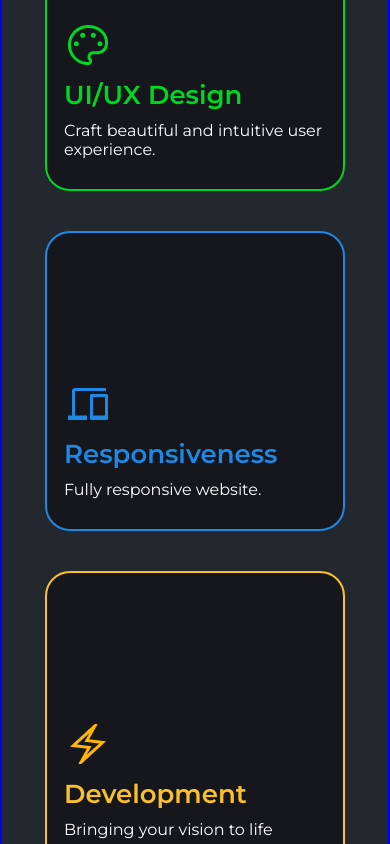
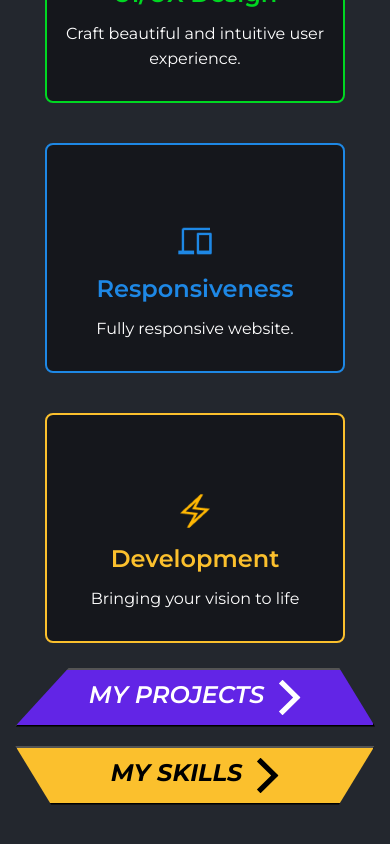
Before and after one commit to ImAndresito/My-Portfolio, an Angular app: page / in a window 390 px wide. Shown: the part 880-1724 px from the top of the page. Built offline with nearby package versions, Linux system fonts and the light colour scheme.

Commit message:
style(components): adjust mobile responsive styles for header and what-ido
Increase font size and margins in header for better mobile visibility
Improve mobile layout and spacing in what-ido component

```diff
--- a/src/app/components/header/header.component.ts
+++ b/src/app/components/header/header.component.ts
@@ -23,8 +23,8 @@ import { TranslatePipe } from '../../pipes/translate.pipe';
 
       @media screen and (max-width: 480px) {
         .header-title {
-          font-size: 24px;
-          margin-top: 20px;
+          font-size: 26px;
+          margin-top: 25px;
         }
       }
     `,
--- a/src/app/components/what-ido/what-ido.component.css
+++ b/src/app/components/what-ido/what-ido.component.css
@@ -57,6 +57,7 @@ main {
   flex-direction: column;
   gap: 20px;
   margin-right: 18px;
+  margin-left: 45px;
 }
 
 .buttons button {
@@ -114,11 +115,76 @@ main {
 @media screen and (max-width: 480px) {
   main {
     flex-direction: column;
-    border: 2px solid blue;
+    padding-top: 26px;
   }
 
   .services {
     flex-direction: column;
     align-items: center;
   }
+
+  .box {
+    height: 230px;
+    text-align: center;
+    line-height: 25px;
+    display: flex;
+    align-items: center;
+    border-radius: 8px;
+  }
+
+  .box img {
+    width: 40px;
+  }
+
+  .box h3 {
+    font-size: 24px;
+  }
+
+  .box p {
+    font-size: 16px;
+  }
+
+  .design,
+  .responsiveness,
+  .development {
+    padding: 0 0 30px 0;
+    gap: 15px;
+  }
+
+  /* SQUARE BUTTONS */
+  /* .buttons {
+    margin-right: 0;
+    flex-direction: row;
+    gap: 0;
+    padding: 25px 0;
+  }
+
+  .buttons button {
+    font-size: 14px;
+    clip-path: none;
+  } */
+  /* ----------------------------------- */
+
+  .buttons {
+    margin-right: 0;
+    gap: 0;
+    padding: 25px 15px;
+    margin-left: 0;
+  }
+
+  .buttons button {
+    font-size: 24px;
+    clip-path: none;
+    width: 100%;
+    display: flex;
+    justify-content: center;
+  }
+
+  .buttons .purple {
+    clip-path: polygon(15% 0, 90% 0, 100% 100%, 0% 100%);
+  }
+
+  .buttons .yellow {
+    clip-path: polygon(0 0, 100% 0, 90% 100%, 10% 100%);
+  }
 }
```
